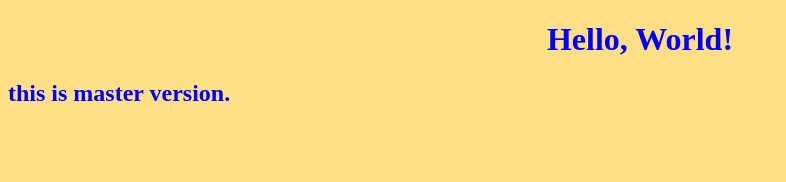
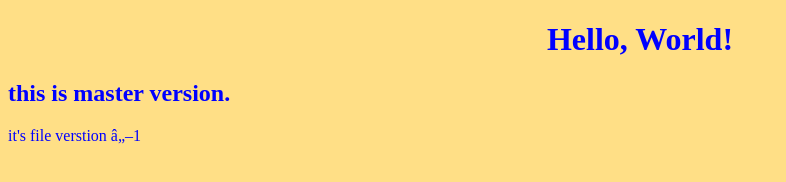
Before and after one commit to AlexanderNayd/CommoneStorage, a plain HTML site: page index.html in a window 1280 px wide. Shown: the whole page, without its empty margins (0-786 px from the left). Drawn offline with Linux system fonts and the light colour scheme.

Commit message:
add one paragrath with number version document

```diff
--- a/index.html
+++ b/index.html
@@ -8,7 +8,7 @@
 <body bgcolor="ffdf86" text="blue" link="green" vlink="black" alink="red">
 	<h1 align=center> Hello, World! </h1>
 	<h2> this is master version. </h2>
-
+	<p> it's file verstion №1</p>
 
 </body>
 </html>
```
